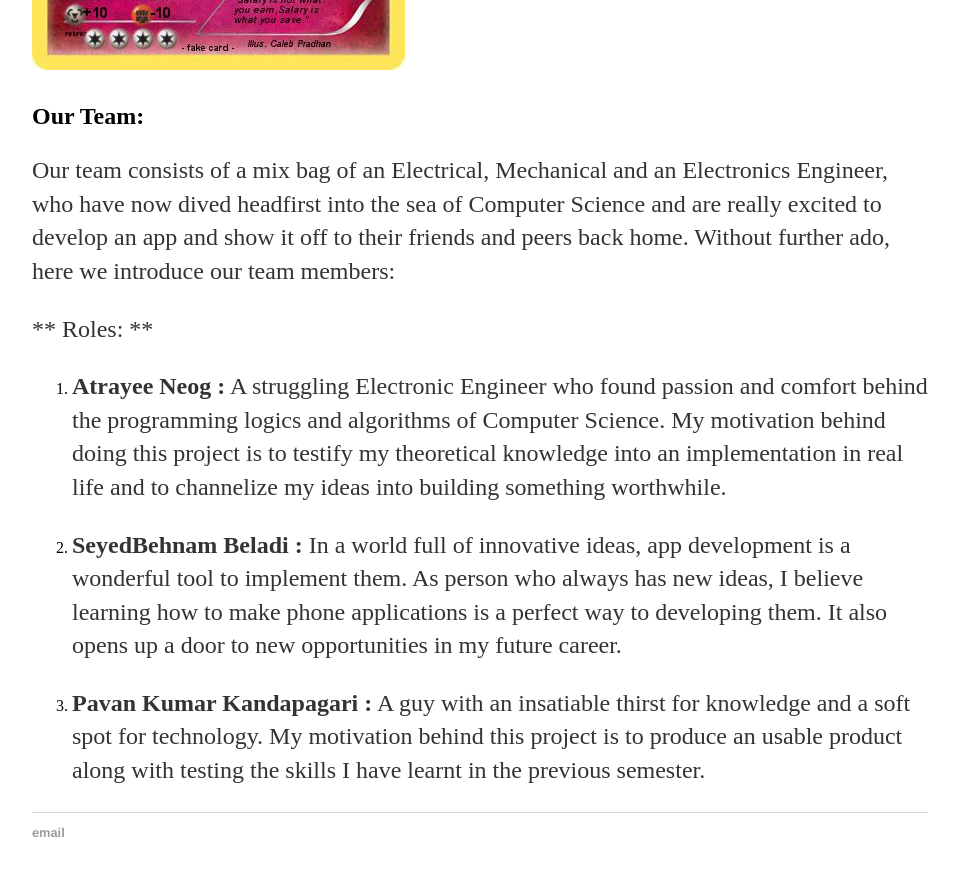
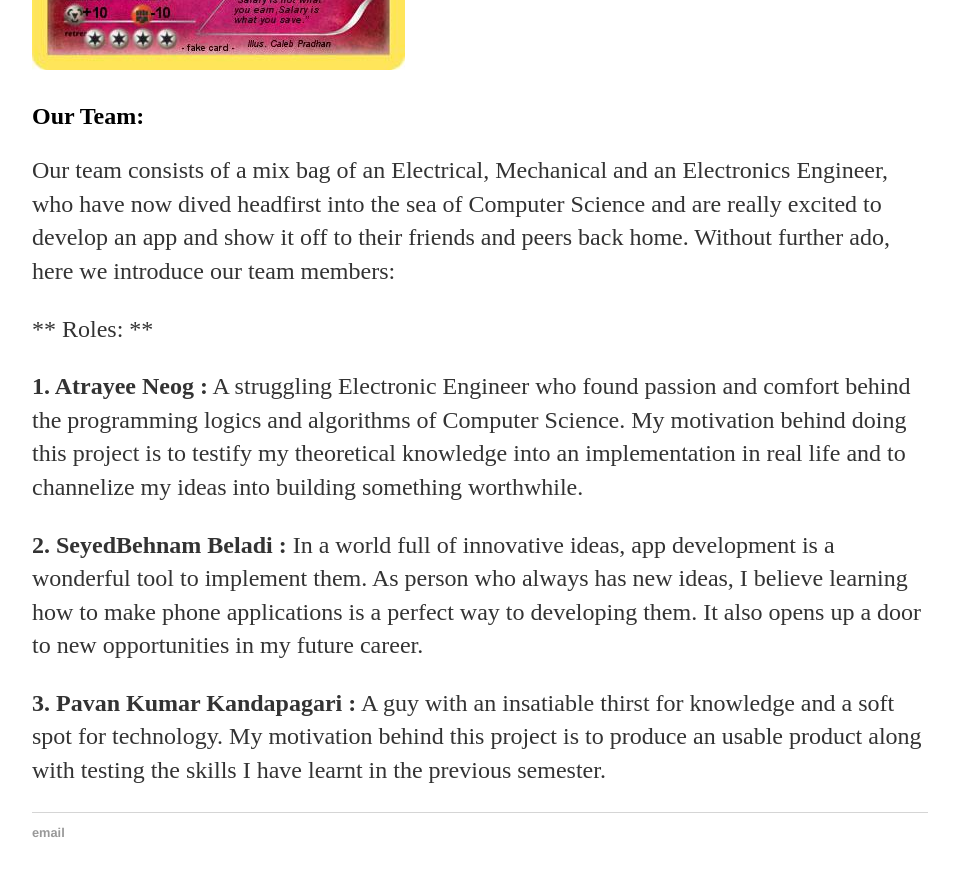
Before and after one commit to 785pavan/isee2019-SPENDEMON, a Jekyll site: the page built from docs/_posts/2019-04-14-ISEE-2019-Team-Presentation.md, in a window 1280 px wide and 900 px high, scrolled down 1347 px. Shown: the top 876 px of the window, without its empty margins (160-1119 px from the left). Built offline with Jekyll 4.4.1, drawn with Linux system fonts in a browser that asks for light colours; our own code applies the rules of GitHub Pages for plain Markdown files.

Commit message:
Update 2019-04-14-ISEE-2019-Team-Presentation.md

```diff
--- a/docs/_posts/2019-04-14-ISEE-2019-Team-Presentation.md
+++ b/docs/_posts/2019-04-14-ISEE-2019-Team-Presentation.md
@@ -20,9 +20,9 @@ Our team consists of a mix bag of an Electrical, Mechanical and an Electronics E
 
   ** Roles: **
 
-1. **Atrayee Neog :** A struggling Electronic Engineer who found passion and comfort behind the programming logics and algorithms of Computer Science. My motivation behind doing this project is to testify my theoretical knowledge into an implementation in real life and to channelize my ideas into building something worthwhile.
+**1. Atrayee Neog :** A struggling Electronic Engineer who found passion and comfort behind the programming logics and algorithms of Computer Science. My motivation behind doing this project is to testify my theoretical knowledge into an implementation in real life and to channelize my ideas into building something worthwhile.
 
 
-2. **SeyedBehnam Beladi :** In a world full of innovative ideas, app development is a wonderful tool to implement them. As person who always has new ideas, I believe learning how to make phone applications is a perfect way to developing them. It also opens up a door to new opportunities in my future career.
+**2. SeyedBehnam Beladi :** In a world full of innovative ideas, app development is a wonderful tool to implement them. As person who always has new ideas, I believe learning how to make phone applications is a perfect way to developing them. It also opens up a door to new opportunities in my future career.
 
-3. **Pavan Kumar Kandapagari :** A guy with an insatiable thirst for knowledge and a soft spot for technology. My motivation behind this project is to produce an usable product along with testing the skills I have learnt in the previous semester.
+**3. Pavan Kumar Kandapagari :** A guy with an insatiable thirst for knowledge and a soft spot for technology. My motivation behind this project is to produce an usable product along with testing the skills I have learnt in the previous semester.
```
